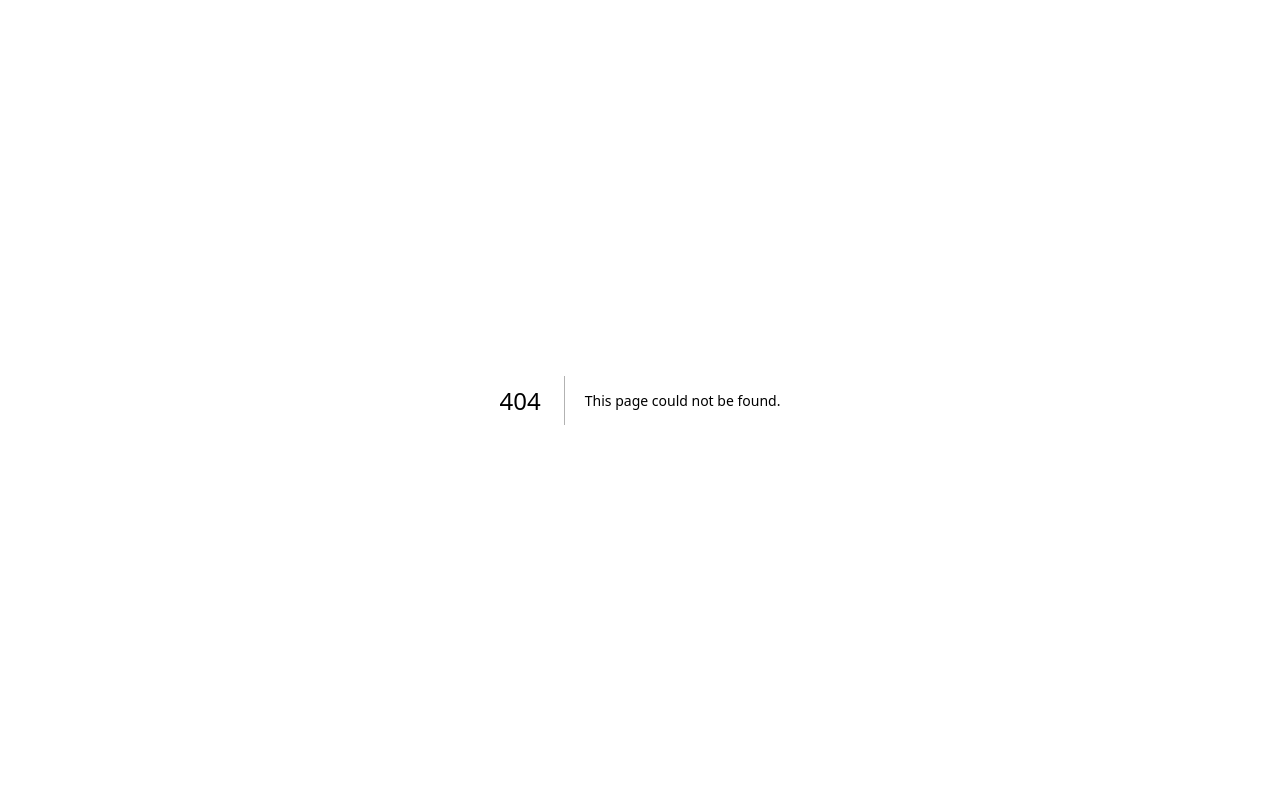
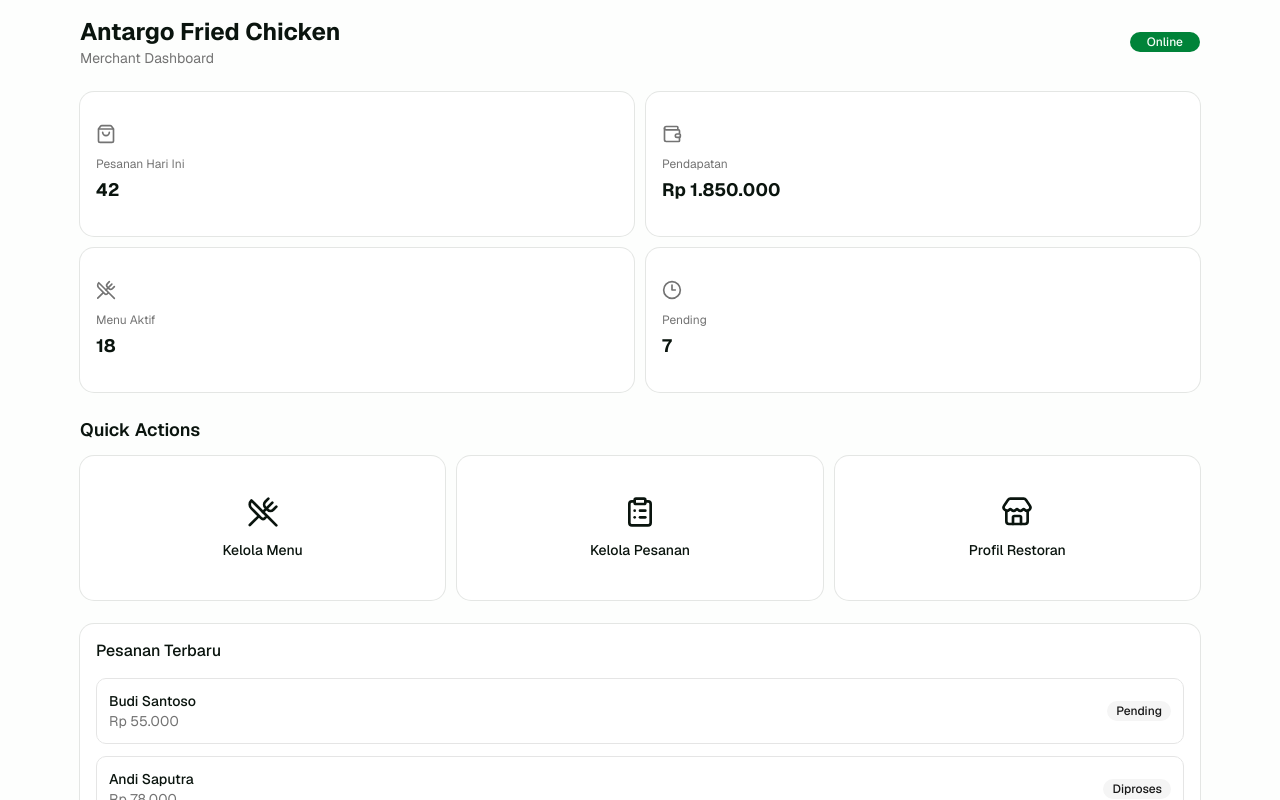
Before and after one commit to tomobung4-ai/antargo, a Next.js app: page /merchant in a window 1280 px wide. Before the commit this address had no page. Shown: the top 800 px of the page. Built offline with nearby package versions, Linux system fonts and the light colour scheme.

Commit message:
Add merchant dashboard

```diff
--- /dev/null
+++ b/app/merchant/page.tsx
@@ -0,0 +1,23 @@
+import { DashboardHeader } from "@/components/merchant/dashboard-header";
+import { StatsCards } from "@/components/merchant/stats-cards";
+import { RecentOrders } from "@/components/merchant/recent-orders";
+import { QuickActions } from "@/components/merchant/quick-actions";
+
+import { merchantInfo } from "@/lib/mock-merchant";
+
+export default function MerchantPage() {
+  return (
+    <main className="mx-auto max-w-6xl space-y-6 p-4 pb-10">
+      <DashboardHeader
+        restaurantName={merchantInfo.restaurantName}
+        isOnline={merchantInfo.isOnline}
+      />
+
+      <StatsCards />
+
+      <QuickActions />
+
+      <RecentOrders />
+    </main>
+  );
+}
--- /dev/null
+++ b/components/merchant/dashboard-header.tsx
@@ -0,0 +1,31 @@
+import { Badge } from "@/components/ui/badge";
+
+interface DashboardHeaderProps {
+  restaurantName: string;
+  isOnline: boolean;
+}
+
+export function DashboardHeader({
+  restaurantName,
+  isOnline,
+}: DashboardHeaderProps) {
+  return (
+    <div className="flex items-center justify-between">
+      <div>
+        <h1 className="text-2xl font-bold">
+          {restaurantName}
+        </h1>
+        <p className="text-sm text-muted-foreground">
+          Merchant Dashboard
+        </p>
+      </div>
+
+      <Badge
+        variant={isOnline ? "default" : "secondary"}
+        className="rounded-full px-4"
+      >
+        {isOnline ? "Online" : "Offline"}
+      </Badge>
+    </div>
+  );
+}
--- /dev/null
+++ b/components/merchant/quick-actions.tsx
@@ -0,0 +1,48 @@
+import { Card, CardContent } from "@/components/ui/card";
+import {
+  UtensilsCrossed,
+  ClipboardList,
+  Store,
+} from "lucide-react";
+
+export function QuickActions() {
+  const actions = [
+    {
+      title: "Kelola Menu",
+      icon: UtensilsCrossed,
+    },
+    {
+      title: "Kelola Pesanan",
+      icon: ClipboardList,
+    },
+    {
+      title: "Profil Restoran",
+      icon: Store,
+    },
+  ];
+
+  return (
+    <div>
+      <h2 className="mb-3 text-lg font-semibold">
+        Quick Actions
+      </h2>
+
+      <div className="grid grid-cols-1 gap-3 sm:grid-cols-3">
+        {actions.map((action) => (
+          <Card
+            key={action.title}
+            className="cursor-pointer transition hover:shadow-md"
+          >
+            <CardContent className="flex flex-col items-center gap-3 p-6">
+              <action.icon className="h-8 w-8" />
+
+              <span className="text-sm font-medium">
+                {action.title}
+              </span>
+            </CardContent>
+          </Card>
+        ))}
+      </div>
+    </div>
+  );
+}
--- /dev/null
+++ b/components/merchant/recent-orders.tsx
@@ -0,0 +1,41 @@
+import { recentOrders } from "@/lib/mock-merchant";
+import {
+  Card,
+  CardContent,
+  CardHeader,
+  CardTitle,
+} from "@/components/ui/card";
+import { Badge } from "@/components/ui/badge";
+
+export function RecentOrders() {
+  return (
+    <Card>
+      <CardHeader>
+        <CardTitle>Pesanan Terbaru</CardTitle>
+      </CardHeader>
+
+      <CardContent className="space-y-3">
+        {recentOrders.map((order) => (
+          <div
+            key={order.id}
+            className="flex items-center justify-between rounded-lg border p-3"
+          >
+            <div>
+              <p className="font-medium">
+                {order.customerName}
+              </p>
+
+              <p className="text-sm text-muted-foreground">
+                Rp {order.total.toLocaleString("id-ID")}
+              </p>
+            </div>
+
+            <Badge variant="secondary">
+              {order.status}
+            </Badge>
+          </div>
+        ))}
+      </CardContent>
+    </Card>
+  );
+}
--- /dev/null
+++ b/components/merchant/stats-cards.tsx
@@ -0,0 +1,52 @@
+import { Card, CardContent } from "@/components/ui/card";
+import { ShoppingBag, Wallet, UtensilsCrossed, Clock3 } from "lucide-react";
+import { merchantStats } from "@/lib/mock-merchant";
+
+export function StatsCards() {
+  const stats = [
+    {
+      title: "Pesanan Hari Ini",
+      value: merchantStats.totalOrders,
+      icon: ShoppingBag,
+    },
+    {
+      title: "Pendapatan",
+      value: `Rp ${merchantStats.revenue.toLocaleString("id-ID")}`,
+      icon: Wallet,
+    },
+    {
+      title: "Menu Aktif",
+      value: merchantStats.activeMenus,
+      icon: UtensilsCrossed,
+    },
+    {
+      title: "Pending",
+      value: merchantStats.pendingOrders,
+      icon: Clock3,
+    },
+  ];
+
+  return (
+    <div className="grid grid-cols-2 gap-3">
+      {stats.map((item) => (
+        <Card key={item.title}>
+          <CardContent className="p-4">
+            <div className="flex items-center justify-between">
+              <item.icon className="h-5 w-5 text-muted-foreground" />
+            </div>
+
+            <div className="mt-3">
+              <p className="text-xs text-muted-foreground">
+                {item.title}
+              </p>
+
+              <h3 className="mt-1 text-lg font-bold">
+                {item.value}
+              </h3>
+            </div>
+          </CardContent>
+        </Card>
+      ))}
+    </div>
+  );
+}
--- /dev/null
+++ b/lib/mock-merchant.ts
@@ -0,0 +1,58 @@
+export type MerchantStats = {
+  totalOrders: number;
+  revenue: number;
+  activeMenus: number;
+  pendingOrders: number;
+};
+
+export type MerchantOrder = {
+  id: string;
+  customerName: string;
+  total: number;
+  status: "Pending" | "Diproses" | "Selesai";
+};
+
+export const merchantInfo = {
+  restaurantName: "Antargo Fried Chicken",
+  isOnline: true,
+};
+
+export const merchantStats: MerchantStats = {
+  totalOrders: 42,
+  revenue: 1850000,
+  activeMenus: 18,
+  pendingOrders: 7,
+};
+
+export const recentOrders: MerchantOrder[] = [
+  {
+    id: "ORD-001",
+    customerName: "Budi Santoso",
+    total: 55000,
+    status: "Pending",
+  },
+  {
+    id: "ORD-002",
+    customerName: "Andi Saputra",
+    total: 78000,
+    status: "Diproses",
+  },
+  {
+    id: "ORD-003",
+    customerName: "Siti Rahma",
+    total: 125000,
+    status: "Selesai",
+  },
+  {
+    id: "ORD-004",
+    customerName: "Rina Putri",
+    total: 67000,
+    status: "Diproses",
+  },
+  {
+    id: "ORD-005",
+    customerName: "Dewi Lestari",
+    total: 43000,
+    status: "Pending",
+  },
+];
```
